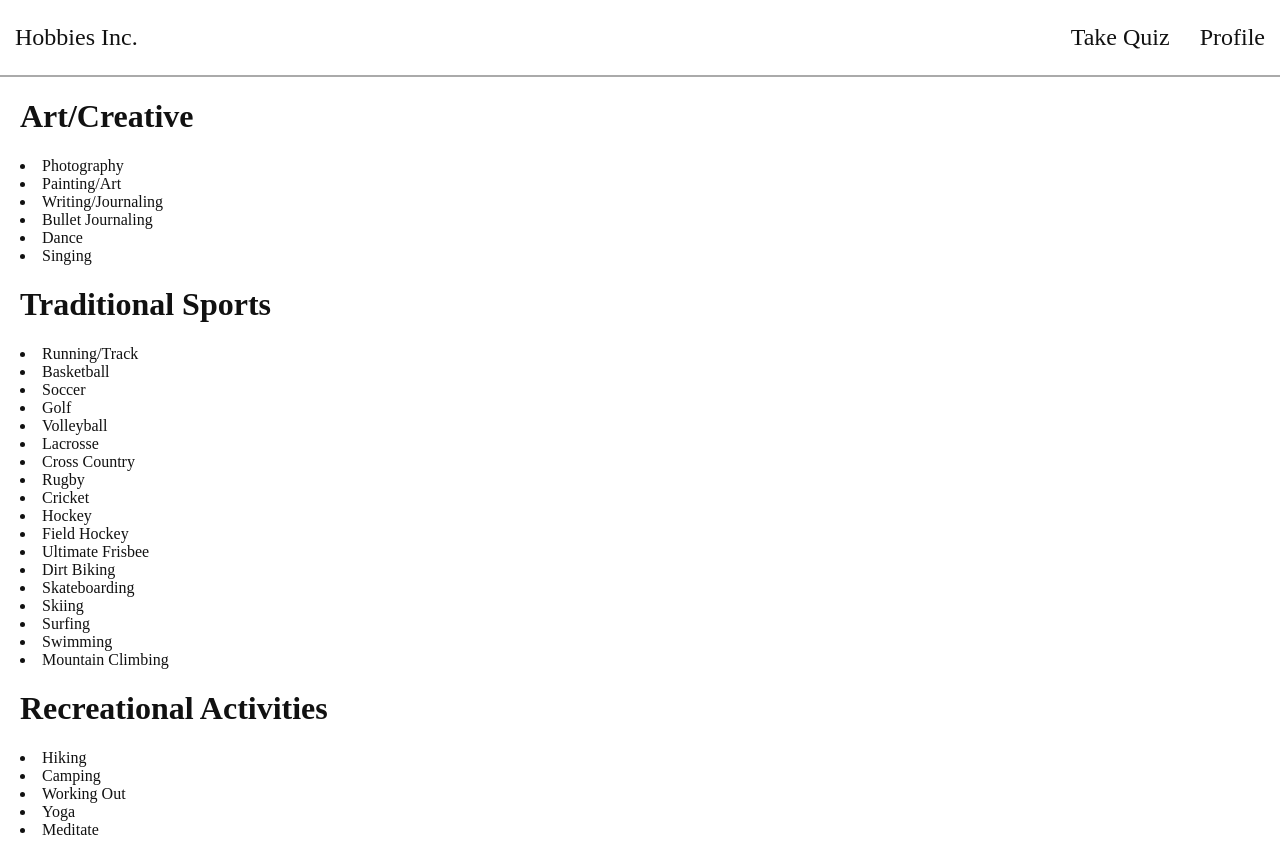
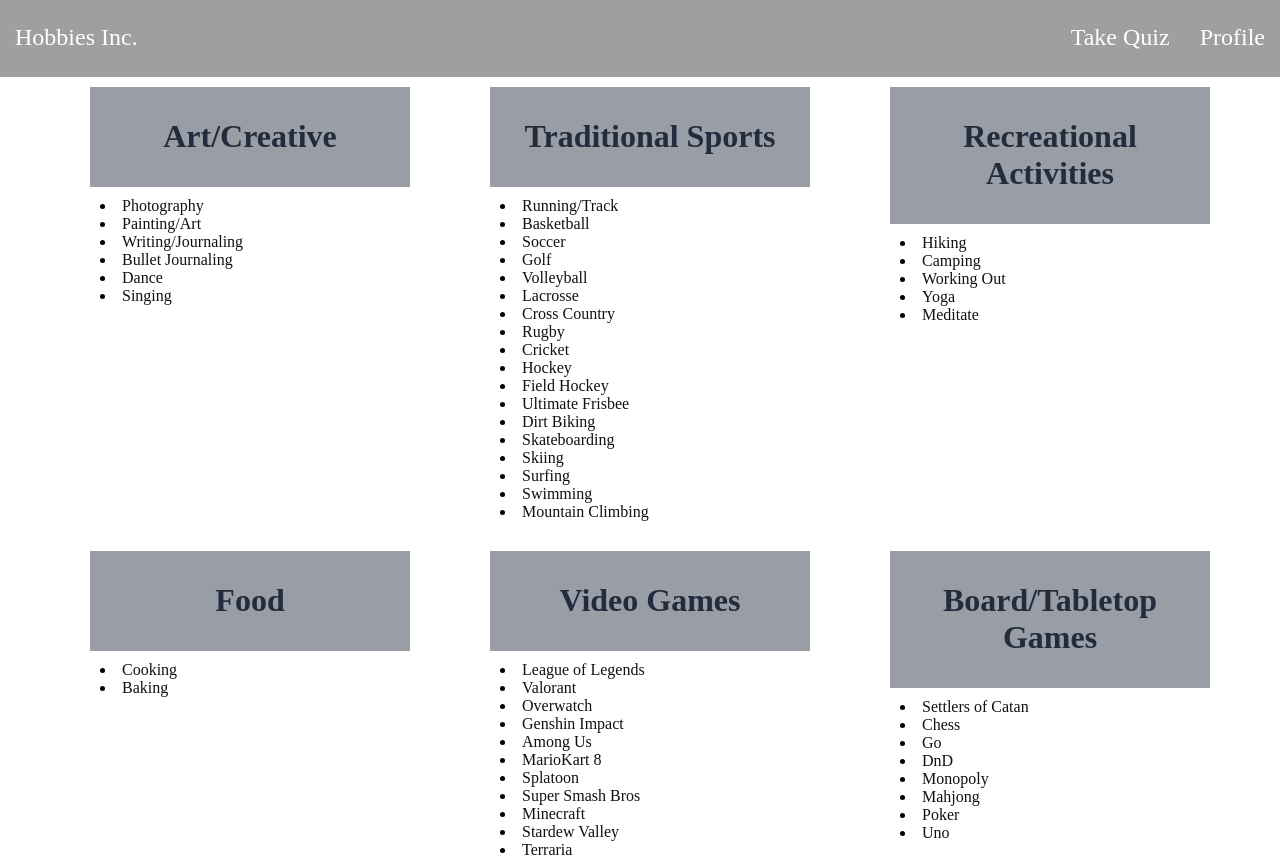
Before and after one commit to acmucsd-projects/wi21-dolphin, a React (Create React App) app in the folder client/: page /home in a window 1280 px wide. Shown: the top 857 px of the page. Built offline with nearby package versions, Linux system fonts and the light colour scheme.

Commit message:
styled home page

```diff
--- a/client/src/components/Navbar/index.jsx
+++ b/client/src/components/Navbar/index.jsx
@@ -7,15 +7,15 @@
     <nav className="navbar">
       <div className="navbar-left">
         <p className="navbar-component">
-            <Link className="link" to="/home" style={{ textDecoration: 'none', color: "#111111" }}>Hobbies Inc.</Link>
+            <Link className="link" to="/home" >Hobbies Inc.</Link>
         </p>
       </div>
       <div className="navbar-right">
         <p className="navbar-component">
-            <Link className="link" to="/take-quiz" style={{ textDecoration: 'none', color: "#111111" }}>Take Quiz</Link>
+            <Link className="link" to="/take-quiz" >Take Quiz</Link>
         </p>
         <p className="navbar-component">
-            <Link className="link" to="/profile" style={{ textDecoration: 'none', color: "#111111" }}>Profile</Link>
+            <Link className="link" to="/profile" >Profile</Link>
         </p>
       </div>
     </nav>
--- a/client/src/components/Navbar/style.css
+++ b/client/src/components/Navbar/style.css
@@ -2,12 +2,12 @@
     display: flex;
     justify-content: space-between;
     flex-wrap: wrap;
-    border-bottom: 2px solid #AAAAAA;
+    border-bottom: 2px solid #a19e9f;
     font-family: Chalkboard;
     font-style: normal;
     font-weight: normal;
     font-size: 24px;
-    color: #111111;
+    background-color: #a19e9f;
 }
 
 .navbar-left {
@@ -29,4 +29,5 @@
 
 .link {
     text-decoration: none;
+    color: white;
 }
--- a/client/src/pages/Home/index.jsx
+++ b/client/src/pages/Home/index.jsx
@@ -8,8 +8,11 @@
     <div className="home-component">
       {HobbyArray.map((item, index) => {
           return (
-            <div>
+            <div className="category-component">
+              <div className="category-title">
                 <h1 key={index}>{item.name}</h1>
+              </div>
+              <div className="hobby-list">
                 {item.hobbies.map(hobby => {
                   return (
                     <li>
@@ -17,6 +20,7 @@
                     </li>
                   )
                 })}
+              </div>
             </div>
           )
       })}
--- a/client/src/pages/Home/style.css
+++ b/client/src/pages/Home/style.css
@@ -1,7 +1,25 @@
 .home-component {
+    display: flex;
+    justify-content: space-evenly;
+    flex-wrap: wrap;
     font-family: Chalkboard;
     font-style: normal;
-    font-weight: normal;
-    color: #111111;
     padding-left: 20px;
 }
+
+.category-component {
+    margin: 10px;
+    width: 25vw;
+}
+
+.category-title {
+    background-color: #989da6;
+    color: #222c3c;
+    font-weight: bold;
+    padding: 10px;
+    text-align: center;
+}
+
+.hobby-list {
+    padding: 10px;
+}
```
Also changed, not shown: 1 other file (tests, documents, lock files or other folders).
